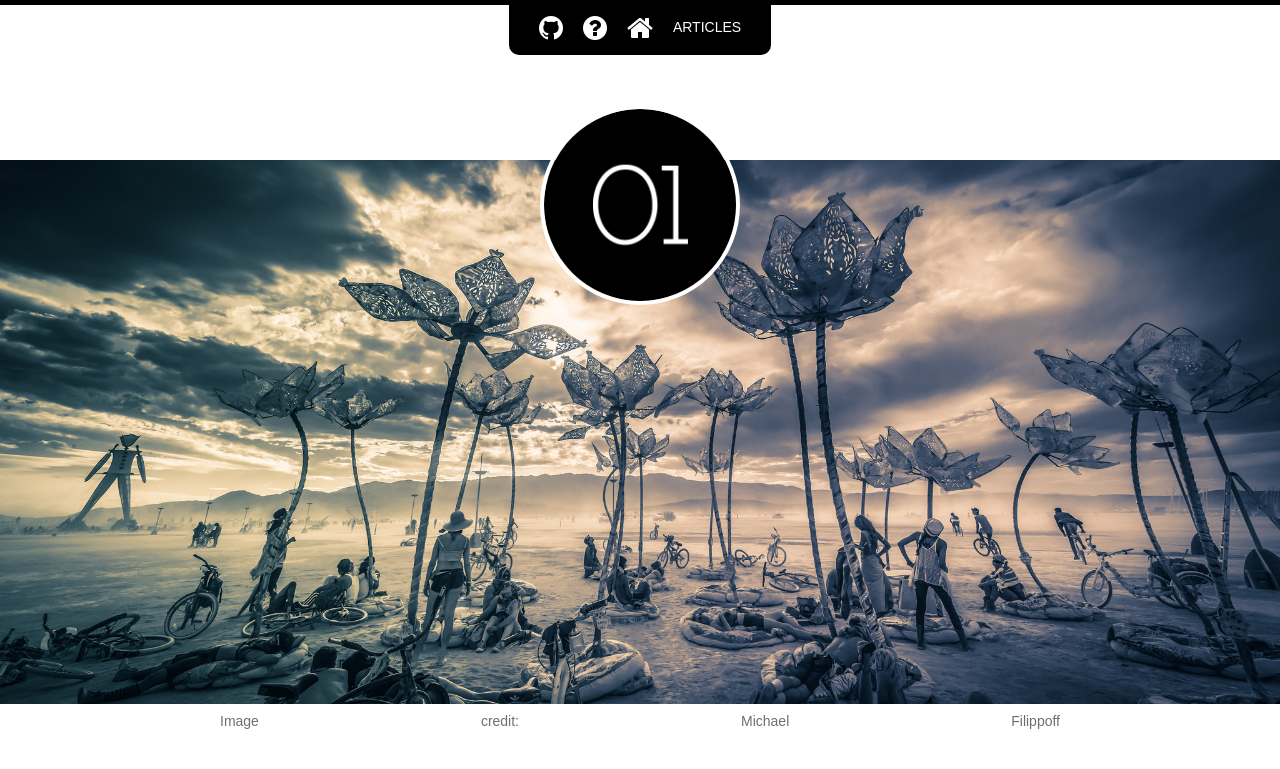
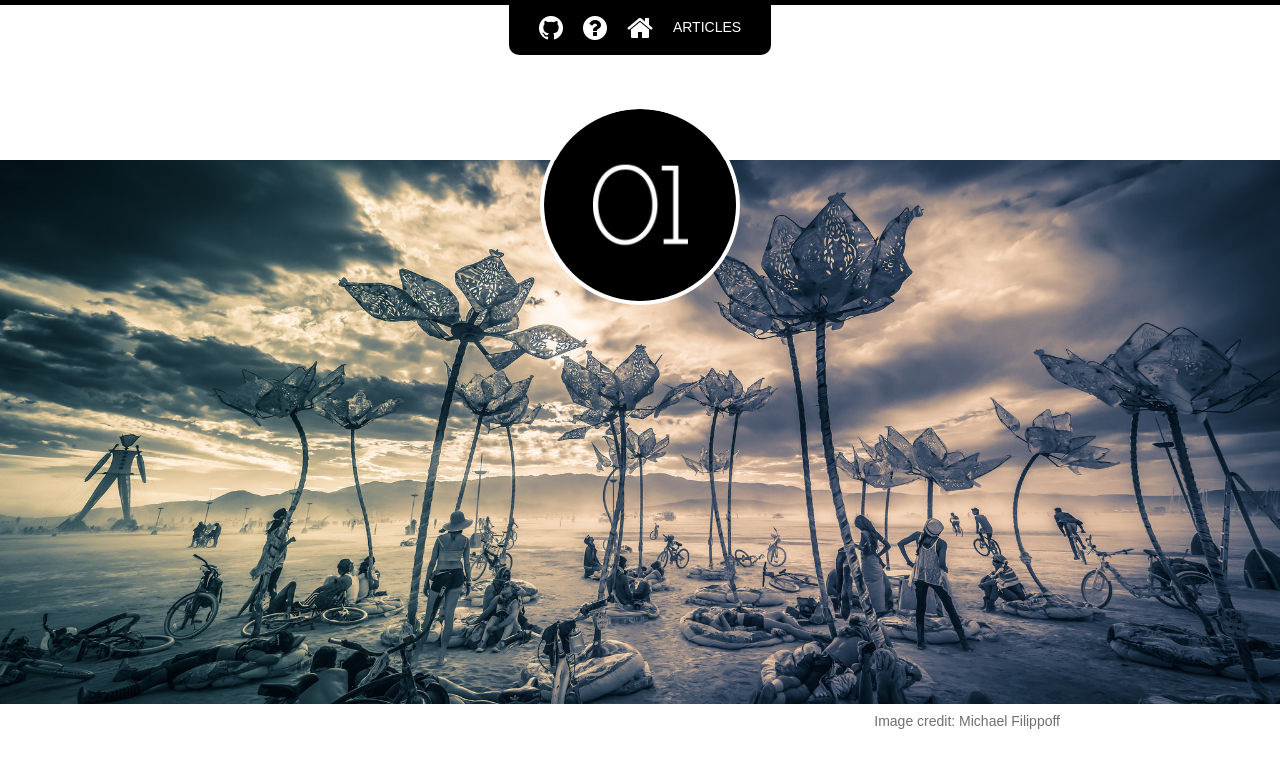
Before and after one commit to aldur/aldur.github.io, a Jekyll site: the page built from about/index.md, in a window 1280 px wide. Shown: the top 769 px of the page. Built offline with Jekyll 4.4.1, drawn with Linux system fonts in a browser that asks for light colours; nearby versions of some CDN libraries; grey boxes are pictures that could not be loaded.

Commit message:
[style] Remove justify text alignment

```diff
--- a/_sass/_base.scss
+++ b/_sass/_base.scss
@@ -192,10 +192,6 @@ tt, code, kbd, samp, pre {
 	font-family: $code-font;
 }
 p, li {
-    text-align: justify;
-    -moz-text-align-last: justify;
-    text-align-last: justify;
-
 	code {
 		@include font-size(14);
 		font-family: $code-font;
```
